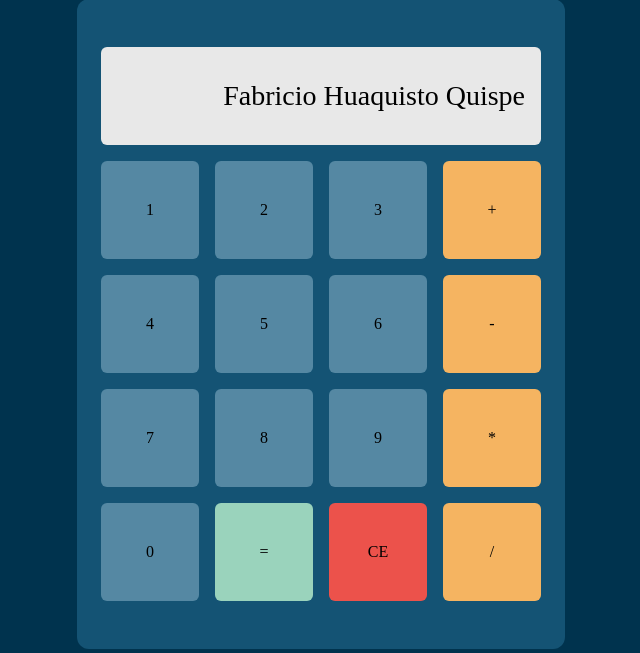
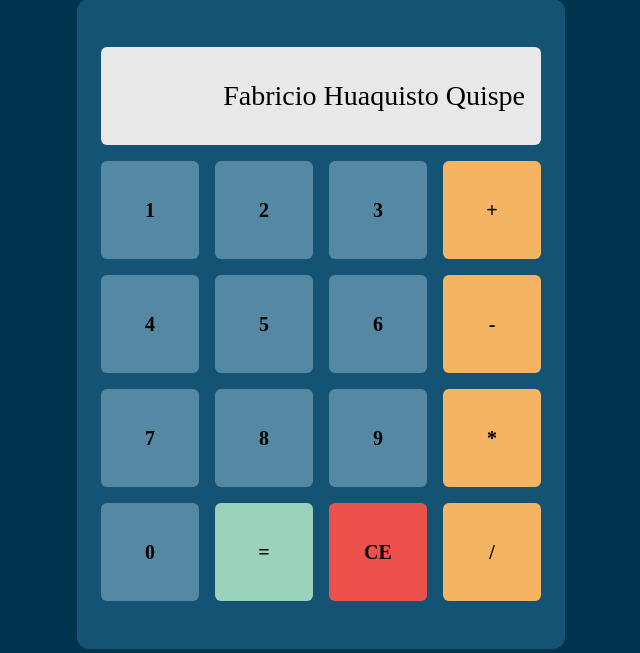
Before and after one commit to fhuaquisto21/EPCC-DBP, a PHP site: page / in a window 1280 px wide. Shown: the part 76-729 px from the top of the page, without its empty margins (319-959 px from the left). Run offline with PHP 8.4, Linux system fonts and the light colour scheme.

Commit message:
practica 3: arreglar diseño

```diff
--- a/Calculadora/css/main.css
+++ b/Calculadora/css/main.css
@@ -43,6 +43,8 @@ section .calculadora #result {
 section .calculadora span {
     width: 100%;
     height: 100%;
+    font-weight: 600;
+    font-size: 20px;
     display: grid;
     place-items: center;
     border-radius: 6px;
--- a/Calculadora/js/main.js
+++ b/Calculadora/js/main.js
@@ -133,5 +133,6 @@ equal.addEventListener('click', () => {
 })
 ce.addEventListener('click', () => {
     result = '';
+    operation = '';
     resultElem.textContent = '0';
 })
```
